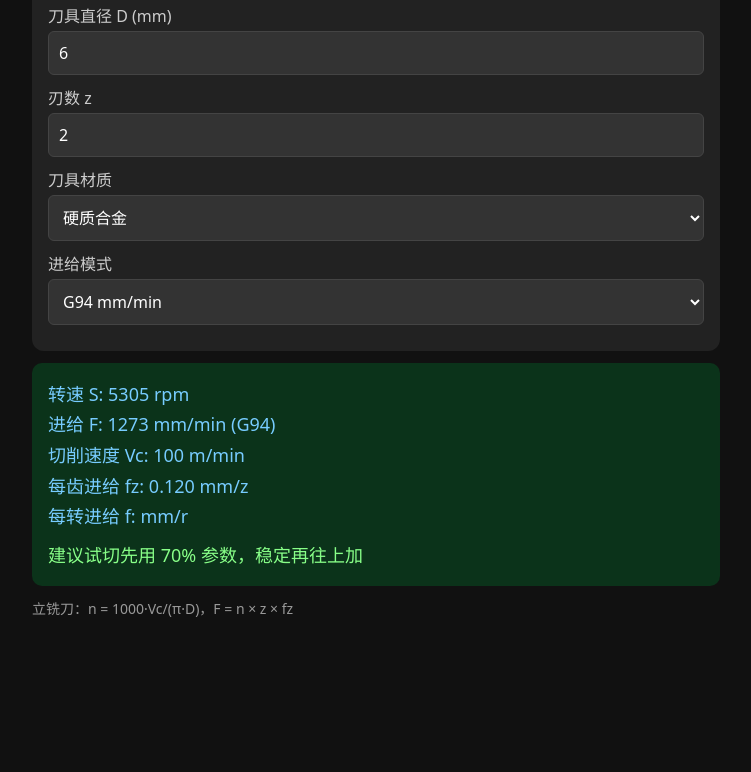
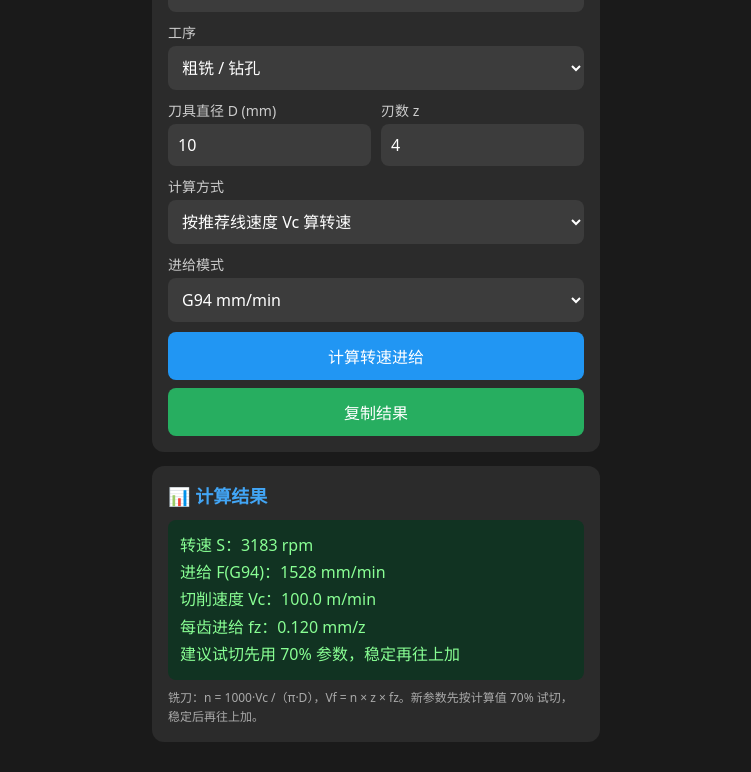
Before and after one commit to chaoji-huaize/https-chaoji-huaize.github.io, a plain HTML site: page index.html in a window 1280 px wide. Shown: the part 282-1054 px from the top of the page, without its empty margins (264-1015 px from the left). Before the commit the page ends 916 px from the top, so only its background shows below. Drawn offline with Linux system fonts and the light colour scheme.

Commit message:
添加自定义参数功能

```diff
--- a/index.html
+++ b/index.html
@@ -2,172 +2,203 @@
 <html lang="zh-CN">
 <head>
 <meta charset="UTF-8">
-<meta name="viewport" content="width=device-width, initial-scale=1.0">
-<title>CNC切削转速进给计算器</title>
-<link rel="manifest" href="manifest.json">
+<meta name="viewport" content="width=device-width, initial-scale=1.0, viewport-fit=cover">
+<title>CNC进给转速速查</title>
+<meta name="theme-color" content="#2196F3">
 <style>
-*{box-sizing:border-box;font-family:system-ui, sans-serif}
-body{background:#111;color:#eee;padding:16px;max-width:720px;margin:0 auto}
-.box{background:#222;padding:16px;border-radius:12px;margin-bottom:12px}
-.row{margin:10px 0}
-label{display:block;margin-bottom:4px;color:#ccc}
-select,input{width:100%;padding:10px;font-size:16px;background:#333;color:#fff;border:1px solid #444;border-radius:6px}
-.result{background:#0b331a;padding:16px;border-radius:10px;color:#7cf;font-size:18px;line-height:1.7}
-.tip{color:#999;font-size:14px;margin-top:8px}
+*{box-sizing:border-box;font-family:system-ui,-apple-system,"Microsoft YaHei",sans-serif;margin:0;padding:0;}
+body{background:#1a1a1a;color:#eee;padding:16px;max-width:480px;margin:0 auto;}
+.card{background:#2b2b2b;border-radius:12px;padding:16px;margin-bottom:14px;}
+h2{font-size:18px;margin-bottom:12px;color:#42a5f5;}
+label{display:block;margin:10px 0 4px;font-size:14px;color:#ccc;}
+select,input{width:100%;padding:10px;border-radius:8px;border:none;font-size:16px;background:#3c3c3c;color:#fff;}
+.result{margin-top:12px;padding:12px;background:#113322;border-radius:8px;color:#89ff94;font-size:16px;line-height:1.7;}
+button{width:100%;padding:12px;background:#2196F3;color:white;border:none;border-radius:8px;margin-top:10px;font-size:16px;}
+.btn-copy{background:#27ae60;margin-top:8px;}
+.tip{font-size:12px;color:#aaa;margin-top:8px;line-height:1.6;}
+.row{display:flex;gap:10px;}
+.row>div{flex:1;}
+.hidden{display:none;}
 </style>
 </head>
 <body>
-<h2>CNC切削转速进给计算器</h2>
-<div class="box">
-  <div class="row">
+<div class="card">
+<h2>📌 数控刀具参数选择</h2>
 <label>刀具类型</label>
-    <select id="toolType">
-      <option value="mill">立铣刀</option>
-      <option value="drill">钻头</option>
+<select id="toolType" onchange="onTypeChange()">
+<option value="endmill">立铣刀（按每齿进给 fz）</option>
+<option value="drill">钻头（按每转进给 f）</option>
+</select>
+<label>材料</label>
+<select id="mat">
+<option value="45#">45钢 HB170~220</option>
+<option value="Q235">Q235 碳钢 HB140~180</option>
+<option value="40Cr">40Cr 调质</option>
+<option value="304">304 不锈钢</option>
+<option value="HT200">铸铁 HT200</option>
+<option value="6061">6061 铝</option>
+<option value="HRC32">预硬钢 HRC30~35</option>
+<option value="HRC60">淬硬钢 HRC58~62</option>
+<option value="TC4">TC4 钛合金</option>
+</select>
+<label>刀具材质</label>
+<select id="tool">
+<option value="hard">硬质合金</option>
+<option value="hss">高速钢</option>
+</select>
+<div id="procRow">
+<label>工序</label>
+<select id="proc">
+<option value="rough">粗铣 / 钻孔</option>
+<option value="fine">精铣 / 修钻</option>
 </select>
 </div>
 <div class="row">
-    <label>材料</label>
-    <select id="mat">
-      <option>45钢 HB170~220</option>
-      <option>Q235碳钢 HB140~180</option>
-      <option>40Cr调质</option>
-      <option>304不锈钢</option>
-      <option>铸铁HT200</option>
-      <option>6061铝</option>
-      <option>预硬钢 HRC30~35</option>
-      <option>淬硬钢 HRC58~62</option>
-      <option>TC4钛合金</option>
+<div>
+<label>刀具直径 D (mm)</label>
+<input type="number" id="D" value="10" step="0.1">
+</div>
+<div id="zCol">
+<label>刃数 z</label>
+<input type="number" id="z" value="4" step="1">
+</div>
+</div>
+<label>计算方式</label>
+<select id="calcMode" onchange="onModeChange()">
+<option value="vc">按推荐线速度 Vc 算转速</option>
+<option value="n">按自定义转速 S 算进给</option>
 </select>
+<div id="customNRow" class="hidden">
+<label>自定义转速 S (rpm)</label>
+<input type="number" id="customN" value="3000" step="10">
 </div>
-  <div class="row">
-    <label>刀具直径 D (mm)</label>
-    <input type="number" id="D" value="6" step="0.1">
-  </div>
-  <div class="row" id="zRow">
-    <label>刃数 z</label>
-    <input type="number" id="z" value="2">
-  </div>
-  <div class="row">
-    <label>刀具材质</label>
-    <select id="toolMat">
-      <option>硬质合金</option>
-      <option>高速钢</option>
-    </select>
-  </div>
-  <div class="row">
 <label>进给模式</label>
 <select id="feedMode">
-      <option value="G94">G94 mm/min</option>
-      <option value="G95">G95 mm/r</option>
+<option value="g94">G94  mm/min</option>
+<option value="g95">G95  mm/r</option>
 </select>
+<button onclick="calc()">计算转速进给</button>
+<button class="btn-copy" onclick="copyRes()">复制结果</button>
 </div>
+<div class="card">
+<h2>📊 计算结果</h2>
+<div class="result" id="res">等待计算</div>
+<div class="tip" id="tip">铣刀：n = 1000·Vc /（π·D），Vf = n × z × fz。新参数先按计算值 70% 试切，稳定后再往上加。</div>
 </div>
 
-<div class="box result" id="res">
-<div>转速 S: -- rpm</div>
-<div>进给 F: -- </div>
-<div>切削速度 Vc: -- m/min</div>
-<div id="fzLine">每齿进给 fz: -- mm/z</div>
-<div id="fLine" style="display:none">每转进给 f: -- mm/r</div>
-<div style="margin-top:8px;color:#8f8">建议试切先用 70% 参数，稳定再往上加</div>
-</div>
-<div class="tip" id="formulaTip"></div>
-
 <script>
-const param = {
-  "45钢 HB170~220":{
-    mill:{carb:{vc:100,fz:0.12},hss:{vc:25,fz:0.06}},
-    drill:{carb:{vc:70,f:0.18},hss:{vc:22,f:0.10}}
-  },
-  "Q235碳钢 HB140~180":{
-    mill:{carb:{vc:110,fz:0.14},hss:{vc:28,fz:0.08}},
-    drill:{carb:{vc:80,f:0.20},hss:{vc:25,f:0.12}}
-  },
-  "40Cr调质":{
-    mill:{carb:{vc:70,fz:0.10},hss:{vc:18,fz:0.05}},
-    drill:{carb:{vc:55,f:0.14},hss:{vc:16,f:0.08}}
-  },
-  "304不锈钢":{
-    mill:{carb:{vc:60,fz:0.08},hss:{vc:16,fz:0.04}},
-    drill:{carb:{vc:25,f:0.10},hss:{vc:10,f:0.05}}
-  },
-  "铸铁HT200":{
-    mill:{carb:{vc:120,fz:0.16},hss:{vc:30,fz:0.09}},
-    drill:{carb:{vc:75,f:0.24},hss:{vc:26,f:0.14}}
-  },
-  "6061铝":{
-    mill:{carb:{vc:300,fz:0.20},hss:{vc:80,fz:0.12}},
-    drill:{carb:{vc:180,f:0.30},hss:{vc:60,f:0.18}}
-  },
-  "预硬钢 HRC30~35":{
-    mill:{carb:{vc:60,fz:0.08},hss:{vc:14,fz:0.04}},
-    drill:{carb:{vc:45,f:0.12},hss:{vc:12,f:0.06}}
-  },
-  "淬硬钢 HRC58~62":{
-    mill:{carb:{vc:30,fz:0.04},hss:{vc:8,fz:0.02}},
-    drill:{carb:{vc:18,f:0.06},hss:{vc:5,f:0.03}}
-  },
-  "TC4钛合金":{
-    mill:{carb:{vc:40,fz:0.07},hss:{vc:12,fz:0.04}},
-    drill:{carb:{vc:20,f:0.08},hss:{vc:8,f:0.04}}
-  }
+// ===== 立铣刀参数：vc(m/min) / fz(mm/z) =====
+const mill = {
+"45#":{ hard:{rough:{vc:100,fz:0.12},fine:{vc:120,fz:0.06}}, hss:{rough:{vc:25,fz:0.08},fine:{vc:30,fz:0.04}} },
+"Q235":{ hard:{rough:{vc:110,fz:0.14},fine:{vc:130,fz:0.07}}, hss:{rough:{vc:28,fz:0.08},fine:{vc:32,fz:0.04}} },
+"40Cr":{ hard:{rough:{vc:75,fz:0.10},fine:{vc:95,fz:0.05}}, hss:{rough:{vc:18,fz:0.06},fine:{vc:22,fz:0.03}} },
+"304":{ hard:{rough:{vc:50,fz:0.08},fine:{vc:60,fz:0.04}}, hss:{rough:{vc:12,fz:0.05},fine:{vc:15,fz:0.025}} },
+"HT200":{ hard:{rough:{vc:75,fz:0.15},fine:{vc:95,fz:0.08}}, hss:{rough:{vc:20,fz:0.10},fine:{vc:25,fz:0.05}} },
+"6061":{ hard:{rough:{vc:320,fz:0.20},fine:{vc:420,fz:0.10}}, hss:{rough:{vc:80,fz:0.12},fine:{vc:90,fz:0.06}} },
+"HRC32":{ hard:{rough:{vc:40,fz:0.06},fine:{vc:45,fz:0.04}}, hss:{rough:{vc:10,fz:0.04},fine:{vc:12,fz:0.02}} },
+"HRC60":{ hard:{rough:{vc:22,fz:0.03},fine:{vc:26,fz:0.02}}, hss:{rough:{vc:5,fz:0.02},fine:{vc:6,fz:0.01}} },
+"TC4":{ hard:{rough:{vc:35,fz:0.06},fine:{vc:40,fz:0.035}}, hss:{rough:{vc:9,fz:0.04},fine:{vc:11,fz:0.02}} }
 };
 
-const $ = s=>document.querySelector(s);
-const $$ = s=>document.querySelectorAll(s);
+// ===== 钻头参数：vc(m/min) / f(mm/r) =====
+const drill = {
+"45#":{ hard:{rough:{vc:70,f:0.18},fine:{vc:80,f:0.12}}, hss:{rough:{vc:20,f:0.14},fine:{vc:24,f:0.09}} },
+"Q235":{ hard:{rough:{vc:80,f:0.20},fine:{vc:90,f:0.13}}, hss:{rough:{vc:22,f:0.16},fine:{vc:26,f:0.10}} },
+"40Cr":{ hard:{rough:{vc:55,f:0.14},fine:{vc:65,f:0.09}}, hss:{rough:{vc:15,f:0.11},fine:{vc:18,f:0.07}} },
+"304":{ hard:{rough:{vc:25,f:0.10},fine:{vc:30,f:0.07}}, hss:{rough:{vc:8,f:0.07},fine:{vc:10,f:0.05}} },
+"HT200":{ hard:{rough:{vc:75,f:0.22},fine:{vc:85,f:0.14}}, hss:{rough:{vc:18,f:0.18},fine:{vc:22,f:0.11}} },
+"6061":{ hard:{rough:{vc:180,f:0.30},fine:{vc:220,f:0.18}}, hss:{rough:{vc:40,f:0.22},fine:{vc:48,f:0.13}} },
+"HRC32":{ hard:{rough:{vc:40,f:0.12},fine:{vc:45,f:0.08}}, hss:{rough:{vc:8,f:0.08},fine:{vc:10,f:0.05}} },
+"HRC60":{ hard:{rough:{vc:15,f:0.06},fine:{vc:18,f:0.04}}, hss:{rough:{vc:4,f:0.04},fine:{vc:5,f:0.03}} },
+"TC4":{ hard:{rough:{vc:20,f:0.08},fine:{vc:24,f:0.05}}, hss:{rough:{vc:6,f:0.05},fine:{vc:7,f:0.03}} }
+};
+
+let resultText = "";
+
+function onTypeChange(){
+    const t = document.getElementById("toolType").value;
+    document.getElementById("zCol").classList.toggle("hidden", t === "drill");
+    document.getElementById("procRow").style.display = t === "drill" ? "none" : "";
+    document.getElementById("tip").textContent = t === "drill"
+        ? "钻头：n = 1000·Vc /（π·D），进给 F = n × f（每转进给）。深孔注意啄钻排屑。"
+        : "铣刀：n = 1000·Vc /（π·D），Vf = n × z × fz。新参数先按计算值 70% 试切，稳定后再往上加。";
+    calc();
+}
+
+function onModeChange(){
+    const m = document.getElementById("calcMode").value;
+    document.getElementById("customNRow").classList.toggle("hidden", m !== "n");
+    calc();
+}
 
 function calc(){
-  const toolType = $("#toolType").value;
-  const matKey = $("#mat").value;
-  const toolMat = $("#toolMat").value === "硬质合金" ? "carb" : "hss";
-  const feedMode = $("#feedMode").value;
-  const D = Number($("#D").value);
-  const z = Number($("#z").value);
-  const p = param[matKey][toolType][toolMat];
-  const vc = p.vc;
-  const n = 1000 * vc / (Math.PI * D);
+    const type = document.getElementById("toolType").value;
+    const mat = document.getElementById("mat").value;
+    const tool = document.getElementById("tool").value;
+    const proc = document.getElementById("proc").value;
+    const D = Number(document.getElementById("D").value);
+    const feedMode = document.getElementById("feedMode").value;
+    const calcMode = document.getElementById("calcMode").value;
+    if(!D){ alert("请填好刀具直径"); return; }
 
-  let fG95, fG94, fz, f;
-  if(toolType === "mill"){
-    fz = p.fz;
-    fG95 = fz;
-    fG94 = n * z * fz;
-    $("#fzLine").style.display="block";
-    $("#fLine").style.display="none";
-    $("#formulaTip").textContent=`立铣刀：n = 1000·Vc/(π·D)，F = n × z × fz`;
+    const table = type === "drill" ? drill : mill;
+    const item = table[mat][tool][proc];
+
+    let n, Vc, vcNote = "";
+    if(calcMode === "n"){
+        n = Number(document.getElementById("customN").value);
+        if(!n){ alert("请填自定义转速 S"); return; }
+        Vc = Math.PI * D * n / 1000;
+        vcNote = "（按自定义转速反算）";
     }else{
-    f = p.f;
-    fG95 = f;
-    fG94 = n * f;
-    $("#fzLine").style.display="none";
-    $("#fLine").style.display="block";
-    $("#formulaTip").textContent=`钻头：n = 1000·Vc/(π·D)，F = n × f（每转进给）。深孔注意啄钻排屑`;
+        Vc = item.vc;
+        n = (1000 * Vc) / (Math.PI * D);
     }
 
-  let feedText = "";
-  if(feedMode === "G94"){
-    feedText = `${fG94.toFixed(0)} mm/min (G94)`;
+    let feedStr = "", otherLines = "";
+
+    if(type === "drill"){
+        const f = item.f;
+        const Vf = n * f;
+        feedStr = feedMode === "g94"
+            ? `进给 F(G94)：${Vf.toFixed(0)} mm/min`
+            : `进给 F(G95)：${f.toFixed(3)} mm/r`;
+        otherLines = `每转进给 f：${f.toFixed(3)} mm/r`;
+        resultText = `转速 S：${n.toFixed(0)} rpm
+${feedStr}
+切削速度 Vc：${Vc.toFixed(1)} m/min${vcNote}
+${otherLines}
+建议试切先用 70% 参数，稳定再往上加`;
     }else{
-    feedText = `${fG95.toFixed(3)} mm/r (G95)`;
+        const z = Number(document.getElementById("z").value);
+        if(!z){ alert("请填好刃数 z"); return; }
+        const fz = item.fz;
+        const Vf = n * z * fz;
+        feedStr = feedMode === "g94"
+            ? `进给 F(G94)：${Vf.toFixed(0)} mm/min`
+            : `进给 F(G95)：${(z*fz).toFixed(3)} mm/r`;
+        otherLines = `每齿进给 fz：${fz.toFixed(3)} mm/z`;
+        resultText = `转速 S：${n.toFixed(0)} rpm
+${feedStr}
+切削速度 Vc：${Vc.toFixed(1)} m/min${vcNote}
+${otherLines}
+建议试切先用 70% 参数，稳定再往上加`;
+    }
+    document.getElementById("res").innerHTML = resultText.replaceAll("\n","<br>");
 }
 
-  $("#res").innerHTML = `
-<div>转速 S: ${n.toFixed(0)} rpm</div>
-<div>进给 F: ${feedText}</div>
-<div>切削速度 Vc: ${vc} m/min</div>
-<div id="fzLine">每齿进给 fz: ${fz?fz.toFixed(3):''} mm/z</div>
-<div id="fLine">每转进给 f: ${f?f.toFixed(3):''} mm/r</div>
-<div style="margin-top:8px;color:#8f8">建议试切先用 70% 参数，稳定再往上加</div>
-`;
+function copyRes(){
+    if(!resultText){ alert("先计算！"); return; }
+    if(navigator.clipboard && navigator.clipboard.writeText){
+        navigator.clipboard.writeText(resultText).then(()=>alert("✅ 已复制"));
+    }else{
+        const t=document.createElement("textarea"); t.value=resultText; document.body.appendChild(t);
+        t.select(); document.execCommand("copy"); document.body.removeChild(t); alert("✅ 已复制");
+    }
 }
 
-$("#toolType").onchange = function(){
-  $("#zRow").style.display = this.value==="mill"?"block":"none";
-  calc();
-};
-$$("select,input").forEach(el=>el.oninput=calc);
-calc();
+document.querySelectorAll("select,input").forEach(el=>el.addEventListener("input",calc));
+onTypeChange();
 </script>
 </body>
 </html>
```
Lines whose indentation alone changed are shown as unchanged.
